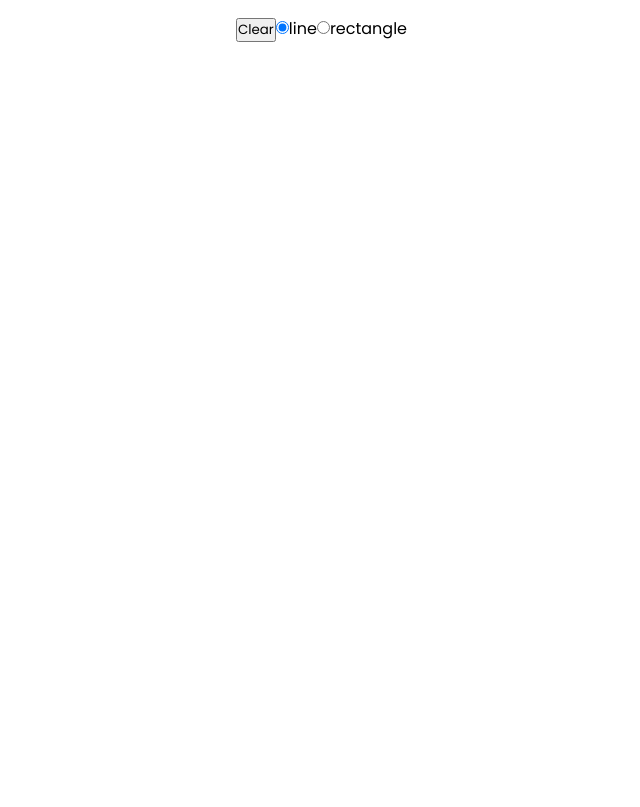
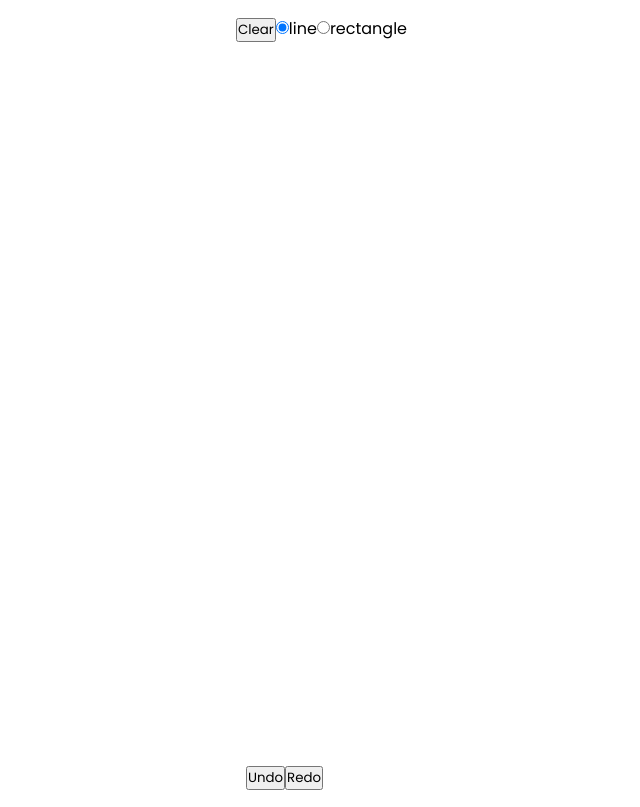
Before and after one commit to bmukesh23/ExcaliSketch, a React (Vite) app: page / in a window 1280 px wide. Shown: the whole page, without its empty margins (404-1044 px from the left). Built offline with nearby package versions, Linux system fonts and the light colour scheme.

Commit message:
add: implement undo/redo functionalities

```diff
--- a/package.json
+++ b/package.json
@@ -12,6 +12,7 @@
   "dependencies": {
     "react": "^18.2.0",
     "react-dom": "^18.2.0",
+    "react-router-dom": "^6.22.3",
     "roughjs": "^4.6.6"
   },
   "devDependencies": {
--- a/src/App.tsx
+++ b/src/App.tsx
@@ -1,7 +1,8 @@
-import { MouseEvent, useState, useLayoutEffect } from "react";
+import { MouseEvent, useState, useEffect, useLayoutEffect } from "react";
+import { useHistory } from "./useHistory";
 import rough from 'roughjs';
 
-type ElementType = {
+export type ElementType = {
   id: number,
   x1: number;
   x2: number;
@@ -22,7 +23,7 @@
 }
 
 export default function App() {
-  const [elements, setElements] = useState<ElementType[]>([]);
+  const { elements, setElements, undo, redo } = useHistory([]);
   const [action, setAction] = useState("none");
   const [tool, setTool] = useState<Tools>(Tools.Line);
   const [selectedElement, setSelectedElement] = useState<ElementType | null>();
@@ -104,10 +105,7 @@
     return { id, x1, y1, x2, y2, type, roughElement };
   };
 
-  type Point = {
-    x: number;
-    y: number;
-  };
+  type Point = { x: number; y: number; };
 
   const distance = (a: Point, b: Point) =>
     Math.sqrt(Math.pow(a.x - b.x, 2) + Math.pow(a.y - b.y, 2));
@@ -173,6 +171,25 @@
     });
   }, [elements]);
 
+  useEffect(() => {
+    const undoRedoFunction = (event: KeyboardEvent) => {
+      if ((event.metaKey || event.ctrlKey) && event.key === "z") {
+        if (event.shiftKey) {
+          redo();
+        } else {
+          undo();
+        }
+      }
+    };
+
+    document.addEventListener("keydown", undoRedoFunction);
+    return () => {
+      document.removeEventListener("keydown", undoRedoFunction);
+    };
+  }, [undo, redo]);
+
+
+
   const updateElement = (
     id: number,
     x1: number,
@@ -185,7 +202,7 @@
 
     const elementsCopy = [...elements];
     elementsCopy[id] = updateElement;
-    setElements(elementsCopy);
+    setElements(elementsCopy, true);
   };
 
   const handleMouseDown = (event: MouseEvent<HTMLCanvasElement>) => {
@@ -196,6 +213,7 @@
         const offsetX = clientX - element.x1;
         const offsetY = clientY - element.y1;
         setSelectedElement({ ...element, offsetX, offsetY });
+        setElements((prevState) => prevState);
         if (element.position === "inside") {
           setAction("moving");
         } else {
@@ -247,10 +265,10 @@
   };
 
   const handleMouseUp = () => {
-    if (action === "drawing" || action === "resizing") {
-      if (selectedElement) {
-        const index = selectedElement.id;
-        const { id, type } = elements[index];
+    if (selectedElement) {
+      const index = selectedElement.id;
+      const { id, type } = elements[index];
+      if (action === "drawing" || action === "resizing") {
         const { x1, y1, x2, y2 } = adjustElementCoordinates(elements[index]);
         updateElement(id, x1, y1, x2, y2, type);
       }
@@ -280,6 +298,10 @@
         />
         <label htmlFor="rectangle">rectangle</label>
 
+        <div style={{ position: "fixed", zIndex: 2, bottom: 0, padding: 10 }}>
+          <button onClick={undo}>Undo</button>
+          <button onClick={redo}>Redo</button>
+        </div>
       </div>
       <canvas id="canvas" width={innerWidth} height={innerHeight} onMouseDown={handleMouseDown} onMouseUp={handleMouseUp} onMouseMove={handleMouseMove}></canvas>
     </div>
--- /dev/null
+++ b/src/useHistory.ts
@@ -0,0 +1,30 @@
+import { useState } from "react";
+import { ElementType } from "./App";
+
+export const useHistory = (initialState: ElementType[]) => {
+    const [index, setIndex] = useState(0);
+    const [history, setHistory] = useState([initialState]);
+
+    const setState = (
+        action: ElementType[] | ((current: ElementType[]) => ElementType[]),
+        overwrite = false
+    ) => {
+        const newState = typeof action === "function" ? action(history[index]) : action;
+        if (overwrite) {
+            const historyCopy = [...history];
+            historyCopy[index] = newState;
+            setHistory(historyCopy);
+        } else {
+            const updatedState = [...history].slice(0, index + 1);
+            setHistory([...updatedState, newState]);
+            setIndex((prevState) => prevState + 1);
+        }
+    };
+
+    const undo = () => index > 0 && setIndex((prevState) => prevState - 1);
+    const redo = () => index < history.length - 1 && setIndex((prevState) => prevState + 1);
+
+    return {
+        elements: history[index], setElements: setState, undo, redo,
+    };
+};
```
Also changed, not shown: 1 other file (tests, documents, lock files or other folders).
